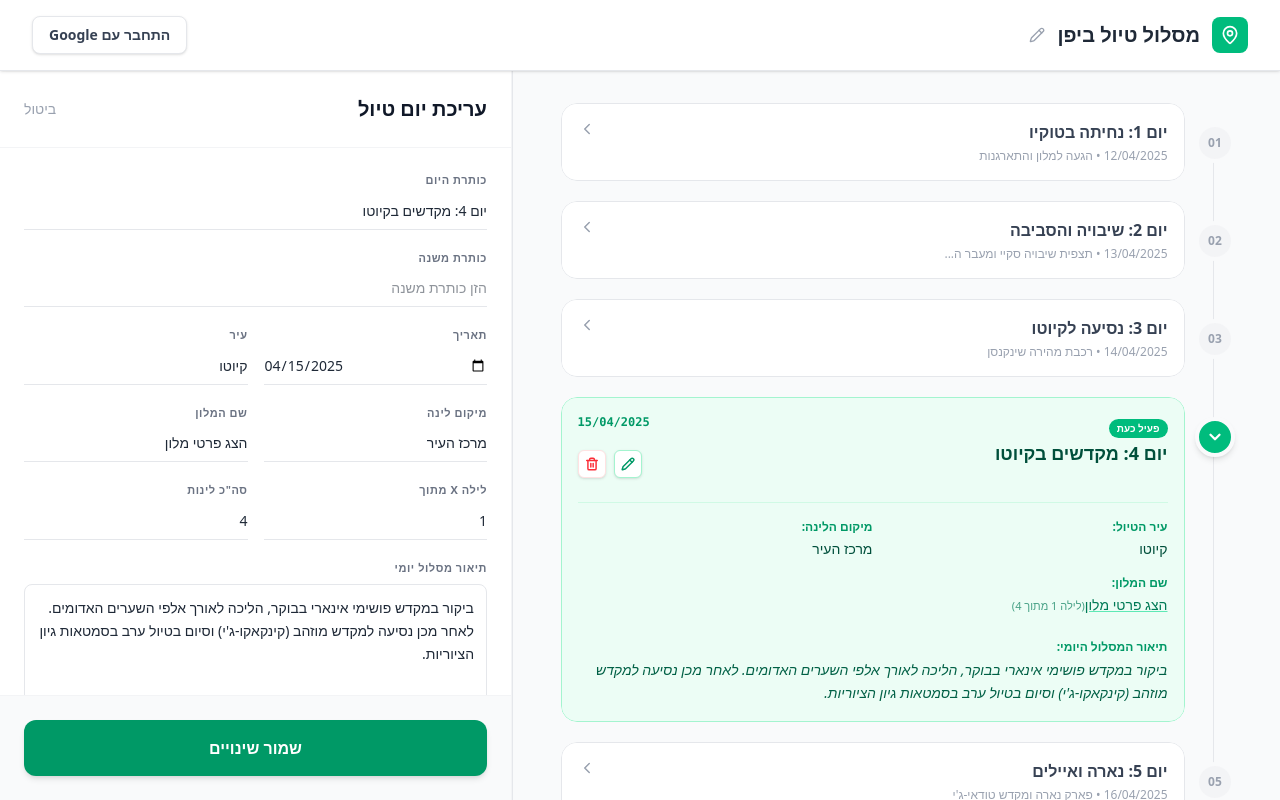
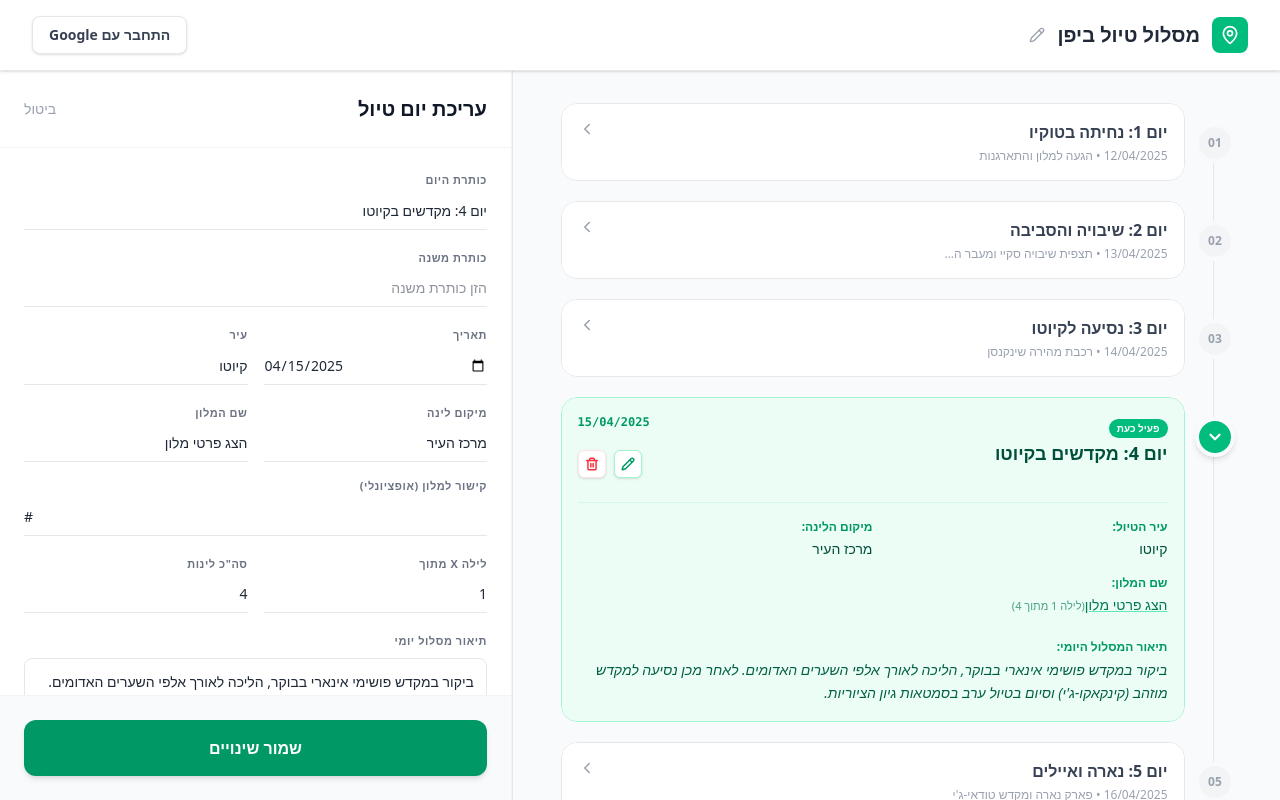
Before and after one commit to Dolev-brosh/Japan-2026-trip-plan, a React (Vite) app: page / in a window 1280 px wide. Both pictures are taken after a click on the button 627 px from the left and 464 px from the top of the page. Built offline with nearby package versions, Linux system fonts and the light colour scheme; no server answers.

Commit message:
feat: update trip data schema and UI
Migrate itinerary storage to a new trip collection and add support for hotel links in the trip form. Update Firestore security rules to allow access to the new trip path.

```diff
--- a/src/App.tsx
+++ b/src/App.tsx
@@ -384,6 +384,16 @@ const EditModal = ({ day, onClose, onSave }: { key?: string, day: Day, onClose:
               placeholder="שם המלון"
             />
           </div>
+          <div className="col-span-2">
+            <label className="block text-[11px] font-bold text-gray-500 mb-1 uppercase tracking-wider">קישור למלון (אופציונלי)</label>
+            <input
+              value={formData.hotelLink}
+              onChange={e => handleChange('hotelLink', e.target.value)}
+              className="w-full border-b border-gray-200 py-2 focus:border-emerald-500 outline-none text-sm bg-transparent"
+              placeholder="https://..."
+              dir="ltr"
+            />
+          </div>
         </div>
 
         <div className="grid grid-cols-2 gap-4">
@@ -459,7 +469,7 @@ export default function App() {
     if (loadingAuth) return;
 
     if (user) {
-      const docRef = doc(db, 'users', user.uid, 'itinerary', 'main');
+      const docRef = doc(db, 'users', user.uid, 'trip', 'itinerary');
       const unsubscribe = onSnapshot(docRef, (snapshot) => {
         if (snapshot.exists()) {
           const data = snapshot.data();
@@ -498,7 +508,7 @@ export default function App() {
     setDays(newDays);
 
     if (user) {
-      const docRef = doc(db, 'users', user.uid, 'itinerary', 'main');
+      const docRef = doc(db, 'users', user.uid, 'trip', 'itinerary');
       await setDoc(docRef, { title: newTitle, days: newDays }, { merge: true });
     } else {
       localStorage.setItem('itinerary_main', JSON.stringify({ title: newTitle, days: newDays }));
```
Also changed, not shown: 1 other file (tests, documents, lock files or other folders).
